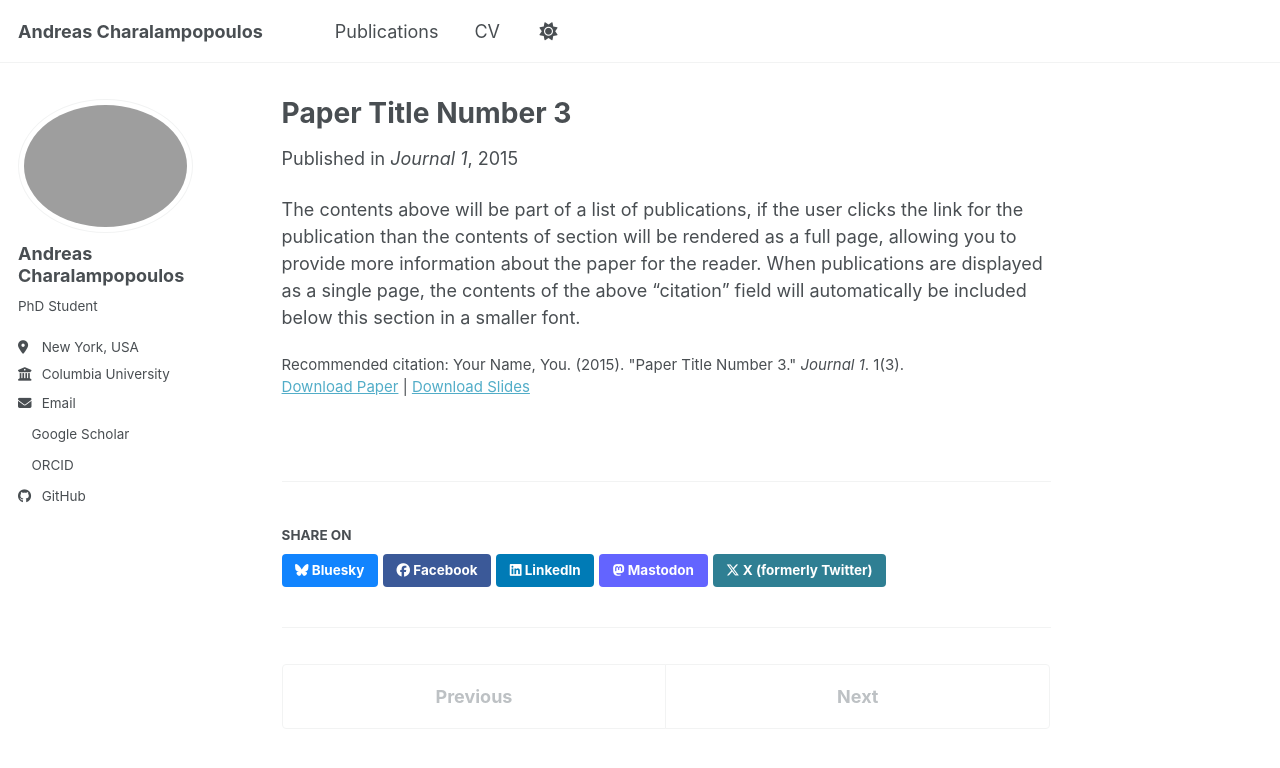
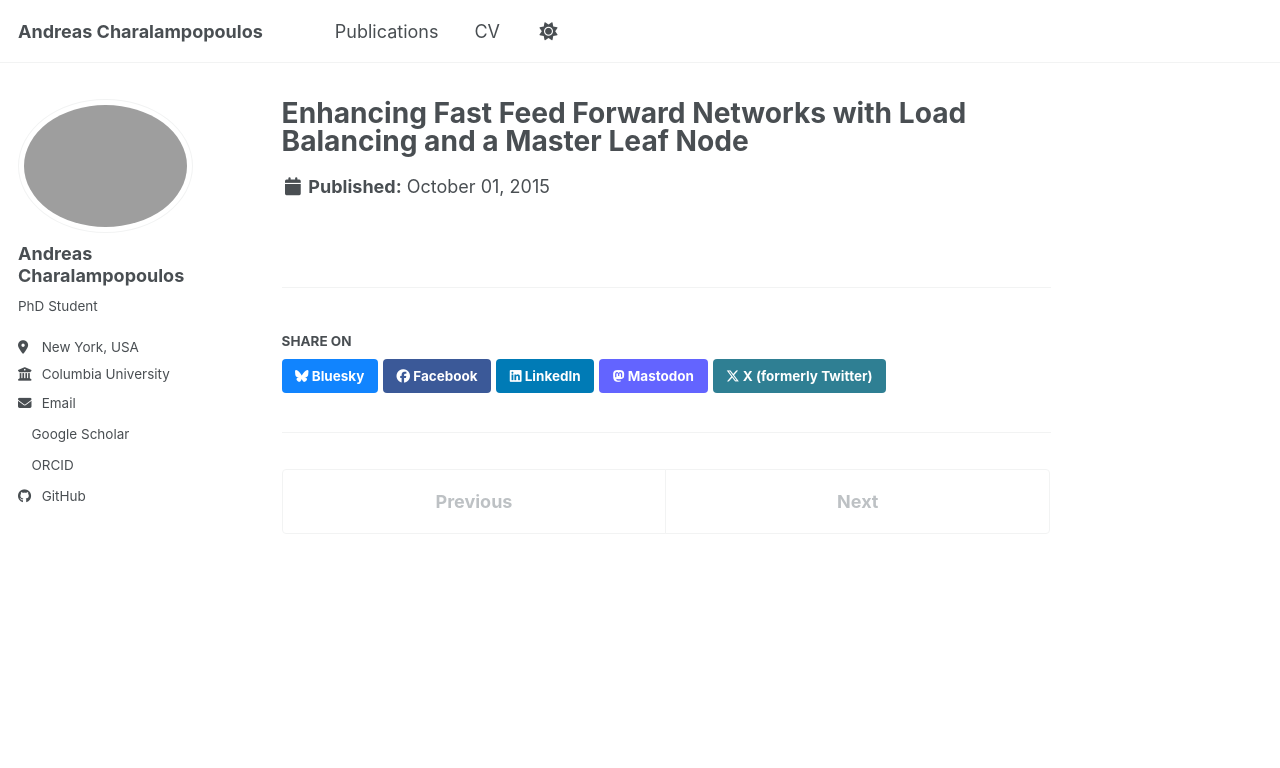
Before and after one commit to AndreasCharalamp/AndreasCharalamp.github.io, a Jekyll site: the page built from _publications/2015-10-01-paper-title-number-3.md, in a window 1280 px wide. Shown: the top 768 px of the page. Built offline with Jekyll 4.4.1, drawn with Linux system fonts in a browser that asks for light colours; a style sheet for code colours, icons or effects is not loaded.

Commit message:
Update 2015-10-01-paper-title-number-3.md

```diff
--- a/_publications/2015-10-01-paper-title-number-3.md
+++ b/_publications/2015-10-01-paper-title-number-3.md
@@ -1,14 +1,6 @@
 ---
-title: "Paper Title Number 3"
+title: "Enhancing Fast Feed Forward Networks with Load Balancing and a Master Leaf Node"
 collection: publications
-category: manuscripts
-permalink: /publication/2015-10-01-paper-title-number-3
-excerpt: 'This paper is about the number 3. The number 4 is left for future work.'
-date: 2015-10-01
-venue: 'Journal 1'
-slidesurl: 'https://academicpages.github.io/files/slides3.pdf'
-paperurl: 'https://academicpages.github.io/files/paper3.pdf'
-citation: 'Your Name, You. (2015). &quot;Paper Title Number 3.&quot; <i>Journal 1</i>. 1(3).'
+permalink: /publication/FFF
+paperurl: 'https://arxiv.org/pdf/2405.16836'
 ---
-
-The contents above will be part of a list of publications, if the user clicks the link for the publication than the contents of section will be rendered as a full page, allowing you to provide more information about the paper for the reader. When publications are displayed as a single page, the contents of the above "citation" field will automatically be included below this section in a smaller font.
```
